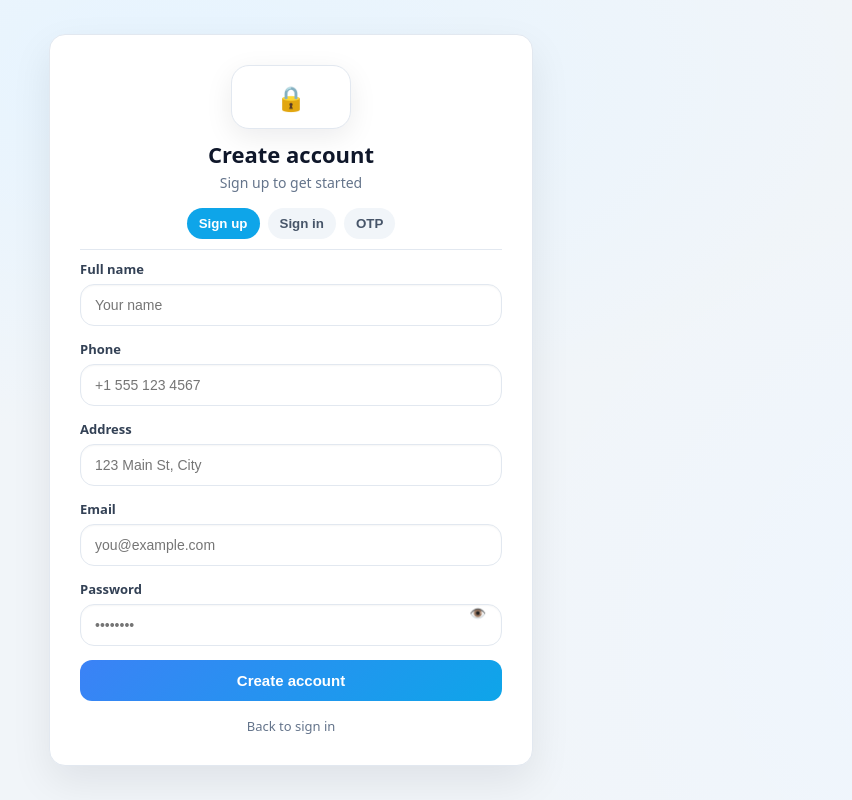
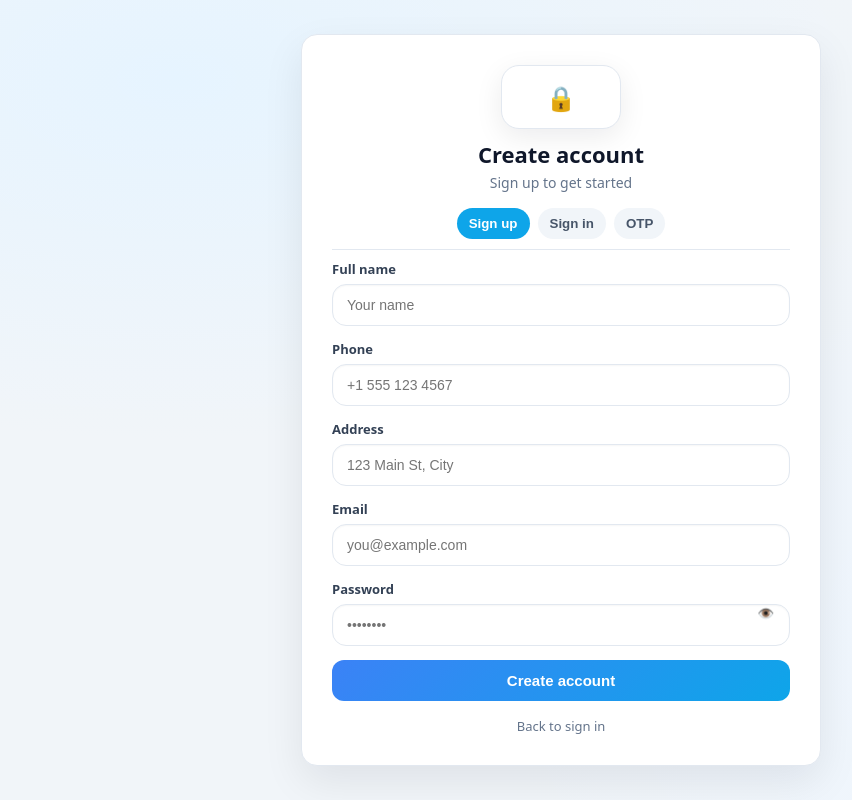
Before and after one commit to ezuu98/delivery-app-fb-V2, a React (Vite) app in the folder apps/web/: page /login in a window 1280 px wide. Shown: the whole page, without its empty margins (79-931 px from the left). Built offline with nearby package versions, Linux system fonts and the light colour scheme; no server answers.

Commit message:
Update styles to center auth card and remove two-column layout
cgen-0bcb66c5ba3942e09807fb19d928a980

```diff
--- a/apps/web/src/styles/auth.css
+++ b/apps/web/src/styles/auth.css
@@ -7,8 +7,8 @@
 .hero-copy { margin: 0 0 10px; color: #475569; }
 .hero-list { margin: 0; padding: 0 0 0 18px; color: #334155; }
 .auth-card { width: 100%; max-width: 520px; background: #ffffff; box-shadow: 0 16px 40px rgba(2, 6, 23, 0.08); border-radius: 16px; padding: 30px; border: 1px solid #e2e8f0; }
-.auth-panel { justify-self: end; }
-@media (min-width: 900px) { .auth-grid { grid-template-columns: 1fr 520px; } }
+.auth-panel { justify-self: center; }
+@media (min-width: 900px) { .auth-grid { grid-template-columns: 1fr; } }
 
 /* Brand */
 .brand-header { text-align: center; margin-bottom: 16px; }
```
